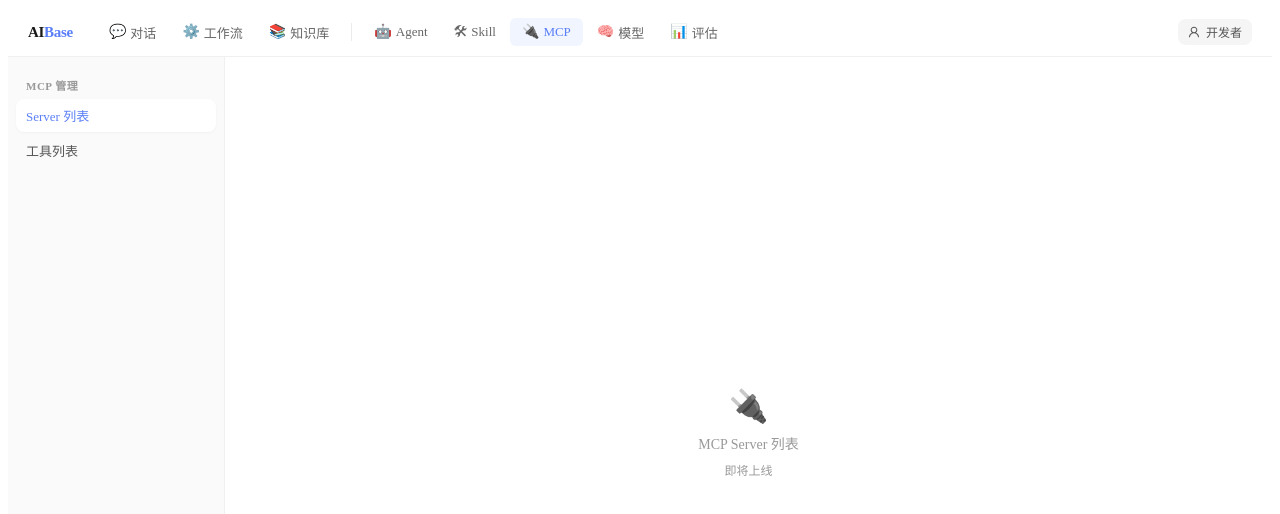
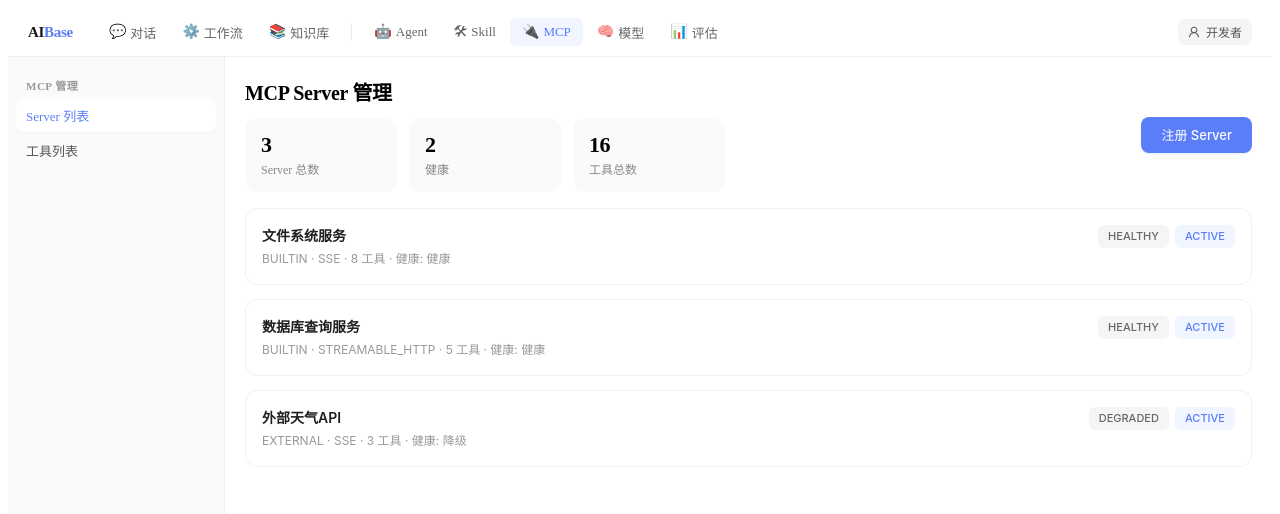
Before and after one commit to ikyr/AIBase, a React (Vite) app in the folder ai-base-frontend/: page /mcp in a window 1280 px wide. Shown: the top 514 px of the page. Built offline with nearby package versions, Linux system fonts and the light colour scheme.

Commit message:
feat: implement MCP server and model gateway list pages with mock data

```diff
--- a/ai-base-frontend/src/modules/mcp/pages/McpServerListPage.tsx
+++ b/ai-base-frontend/src/modules/mcp/pages/McpServerListPage.tsx
@@ -1,9 +1,57 @@
+// src/modules/mcp/pages/McpServerListPage.tsx
+import { useEffect } from 'react';
+import { Card, Spin } from 'antd';
+import { useNavigate } from 'react-router-dom';
+import { useMcpStore } from '../stores/mcpStore';
+import StatCard from '../../../shared/components/StatCard';
+import StatusTag from '../../../shared/components/StatusTag';
+import EmptyState from '../../../shared/components/EmptyState';
+import PageHeader from '../../../shared/components/PageHeader';
+
+const healthLabel: Record<string, string> = { HEALTHY: '健康', DEGRADED: '降级', UNHEALTHY: '异常', UNKNOWN: '未知' };
+
 export default function McpServerListPage() {
+  const { servers, loading, fetchList } = useMcpStore();
+  const navigate = useNavigate();
+
+  useEffect(() => { fetchList(); }, [fetchList]);
+
   return (
-    <div style={{ display: 'flex', alignItems: 'center', justifyContent: 'center', height: '100%', color: '#999', gap: 8, flexDirection: 'column' }}>
-      <span style={{ fontSize: 32 }}>🔌</span>
-      <span style={{ fontSize: 14, fontWeight: 500 }}>MCP Server 列表</span>
-      <span style={{ fontSize: 12 }}>即将上线</span>
+    <div>
+      <PageHeader title="MCP Server 管理" actionLabel="注册 Server" onAction={() => {}}>
+        <div style={{ display: 'flex', gap: 12, marginTop: 12 }}>
+          <StatCard value={servers.length} label="Server 总数" />
+          <StatCard value={servers.filter((s) => s.healthStatus === 'HEALTHY').length} label="健康" />
+          <StatCard value={servers.reduce((sum, s) => sum + s.toolsCount, 0)} label="工具总数" />
+        </div>
+      </PageHeader>
+
+      <div style={{ padding: '0 20px 20px' }}>
+        {loading ? (
+          <Spin style={{ display: 'block', margin: '40px auto' }} />
+        ) : servers.length === 0 ? (
+          <EmptyState icon="🔌" title="暂无 MCP Server" description="注册你的第一个 MCP Server" actionLabel="注册 Server" onAction={() => {}} />
+        ) : (
+          <div style={{ display: 'flex', flexDirection: 'column', gap: 14 }}>
+            {servers.map((srv) => (
+              <Card key={srv.id} hoverable onClick={() => navigate(`/mcp/${srv.id}`)} styles={{ body: { padding: 16 } }}>
+                <div style={{ display: 'flex', justifyContent: 'space-between', alignItems: 'flex-start' }}>
+                  <div>
+                    <div style={{ fontSize: 14, fontWeight: 600, marginBottom: 4 }}>{srv.name}</div>
+                    <div style={{ fontSize: 12, color: '#999' }}>
+                      {srv.serverType} · {srv.transport} · {srv.toolsCount} 工具 · 健康: {healthLabel[srv.healthStatus]}
+                    </div>
+                  </div>
+                  <div style={{ display: 'flex', gap: 6, alignItems: 'center' }}>
+                    <StatusTag status={srv.healthStatus} />
+                    <StatusTag status={srv.status} />
+                  </div>
+                </div>
+              </Card>
+            ))}
+          </div>
+        )}
+      </div>
     </div>
   );
 }
--- /dev/null
+++ b/ai-base-frontend/src/modules/mcp/stores/mcpStore.ts
@@ -0,0 +1,34 @@
+// src/modules/mcp/stores/mcpStore.ts
+import { create } from 'zustand';
+
+interface McpServer {
+  id: string;
+  name: string;
+  serverType: 'BUILTIN' | 'EXTERNAL';
+  transport: 'SSE' | 'STREAMABLE_HTTP';
+  toolsCount: number;
+  healthStatus: string;
+  status: string;
+}
+
+const mockServers: McpServer[] = [
+  { id: '1', name: '文件系统服务', serverType: 'BUILTIN', transport: 'SSE', toolsCount: 8, healthStatus: 'HEALTHY', status: 'ACTIVE' },
+  { id: '2', name: '数据库查询服务', serverType: 'BUILTIN', transport: 'STREAMABLE_HTTP', toolsCount: 5, healthStatus: 'HEALTHY', status: 'ACTIVE' },
+  { id: '3', name: '外部天气API', serverType: 'EXTERNAL', transport: 'SSE', toolsCount: 3, healthStatus: 'DEGRADED', status: 'ACTIVE' },
+];
+
+interface McpState {
+  servers: McpServer[];
+  loading: boolean;
+  fetchList: () => Promise<void>;
+}
+
+export const useMcpStore = create<McpState>((set) => ({
+  servers: [],
+  loading: false,
+  fetchList: async () => {
+    set({ loading: true });
+    await new Promise((r) => setTimeout(r, 300));
+    set({ servers: mockServers, loading: false });
+  },
+}));
--- a/ai-base-frontend/src/modules/model/pages/ModelListPage.tsx
+++ b/ai-base-frontend/src/modules/model/pages/ModelListPage.tsx
@@ -1,9 +1,52 @@
+// src/modules/model/pages/ModelListPage.tsx
+import { useEffect } from 'react';
+import { Card, Spin, Tag } from 'antd';
+import { useModelStore } from '../stores/modelStore';
+import StatCard from '../../../shared/components/StatCard';
+import StatusTag from '../../../shared/components/StatusTag';
+import EmptyState from '../../../shared/components/EmptyState';
+import PageHeader from '../../../shared/components/PageHeader';
+
 export default function ModelListPage() {
+  const { models, loading, fetchList } = useModelStore();
+
+  useEffect(() => { fetchList(); }, [fetchList]);
+
   return (
-    <div style={{ display: 'flex', alignItems: 'center', justifyContent: 'center', height: '100%', color: '#999', gap: 8, flexDirection: 'column' }}>
-      <span style={{ fontSize: 32 }}>🧠</span>
-      <span style={{ fontSize: 14, fontWeight: 500 }}>模型列表</span>
-      <span style={{ fontSize: 12 }}>即将上线</span>
+    <div>
+      <PageHeader title="模型管理" actionLabel="添加模型" onAction={() => {}}>
+        <div style={{ display: 'flex', gap: 12, marginTop: 12 }}>
+          <StatCard value={models.length} label="模型总数" />
+          <StatCard value={models.filter((m) => m.status === 'ACTIVE').length} label="启用中" />
+        </div>
+      </PageHeader>
+
+      <div style={{ padding: '0 20px 20px' }}>
+        {loading ? (
+          <Spin style={{ display: 'block', margin: '40px auto' }} />
+        ) : models.length === 0 ? (
+          <EmptyState icon="🧠" title="暂无模型" description="添加你的第一个 AI 模型" actionLabel="添加模型" onAction={() => {}} />
+        ) : (
+          <div style={{ display: 'flex', flexDirection: 'column', gap: 14 }}>
+            {models.map((m) => (
+              <Card key={m.id} hoverable styles={{ body: { padding: 16 } }}>
+                <div style={{ display: 'flex', justifyContent: 'space-between', alignItems: 'flex-start' }}>
+                  <div>
+                    <div style={{ display: 'flex', alignItems: 'center', gap: 8, marginBottom: 4 }}>
+                      <span style={{ fontSize: 14, fontWeight: 600 }}>{m.name}</span>
+                      <Tag style={{ borderRadius: 6, fontSize: 11 }}>{m.provider}</Tag>
+                    </div>
+                    <div style={{ fontSize: 12, color: '#999' }}>
+                      {m.endpoint} · 优先级: {m.priority} · {m.capabilities.join(', ')}
+                    </div>
+                  </div>
+                  <StatusTag status={m.status} />
+                </div>
+              </Card>
+            ))}
+          </div>
+        )}
+      </div>
     </div>
   );
 }
--- /dev/null
+++ b/ai-base-frontend/src/modules/model/stores/modelStore.ts
@@ -0,0 +1,34 @@
+// src/modules/model/stores/modelStore.ts
+import { create } from 'zustand';
+
+interface ModelDef {
+  id: string;
+  name: string;
+  provider: string;
+  endpoint: string;
+  capabilities: string[];
+  priority: number;
+  status: string;
+}
+
+const mockModels: ModelDef[] = [
+  { id: '1', name: 'qwen-max', provider: 'DASHSCOPE', endpoint: 'https://dashscope.aliyuncs.com', capabilities: ['chat', 'function_calling'], priority: 0, status: 'ACTIVE' },
+  { id: '2', name: 'qwen-plus', provider: 'DASHSCOPE', endpoint: 'https://dashscope.aliyuncs.com', capabilities: ['chat'], priority: 1, status: 'ACTIVE' },
+  { id: '3', name: 'deepseek-v3', provider: 'OPENAI', endpoint: 'https://api.deepseek.com', capabilities: ['chat', 'function_calling'], priority: 2, status: 'ACTIVE' },
+];
+
+interface ModelState {
+  models: ModelDef[];
+  loading: boolean;
+  fetchList: () => Promise<void>;
+}
+
+export const useModelStore = create<ModelState>((set) => ({
+  models: [],
+  loading: false,
+  fetchList: async () => {
+    set({ loading: true });
+    await new Promise((r) => setTimeout(r, 300));
+    set({ models: mockModels, loading: false });
+  },
+}));
```
